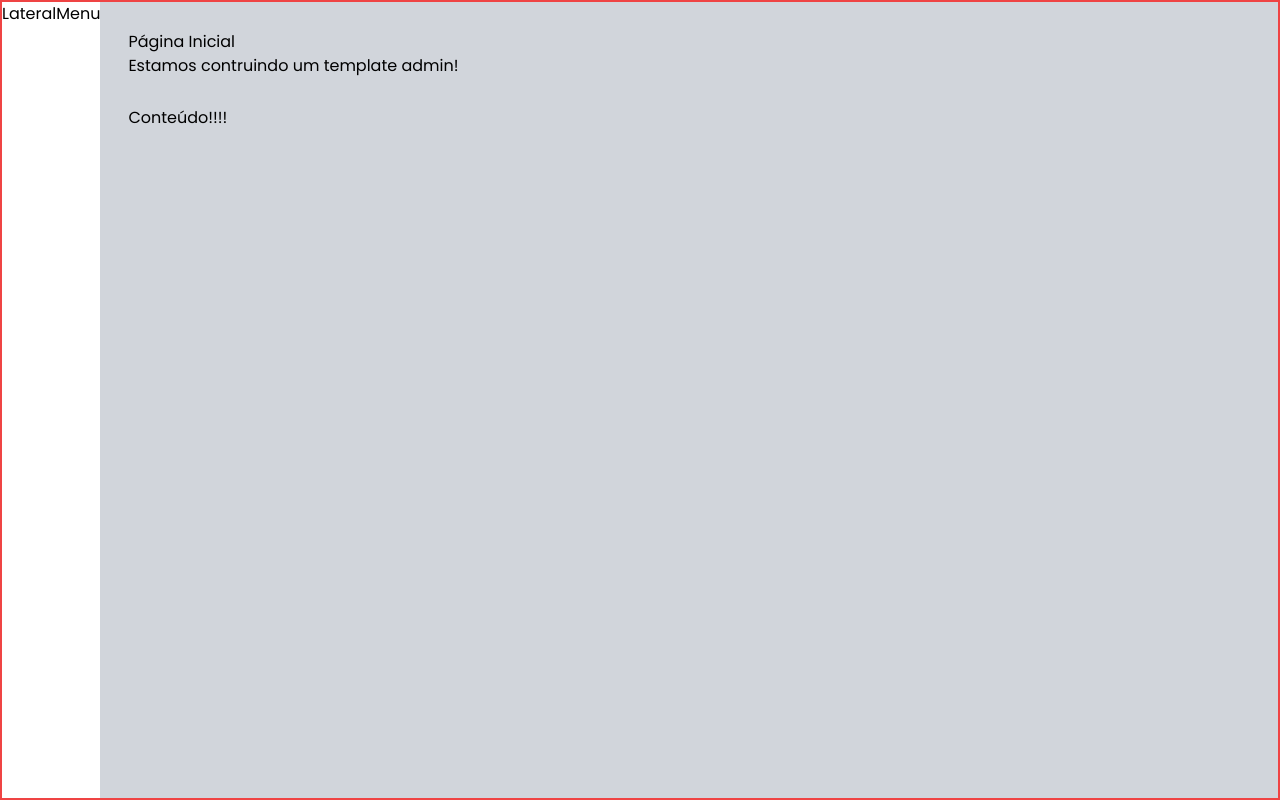
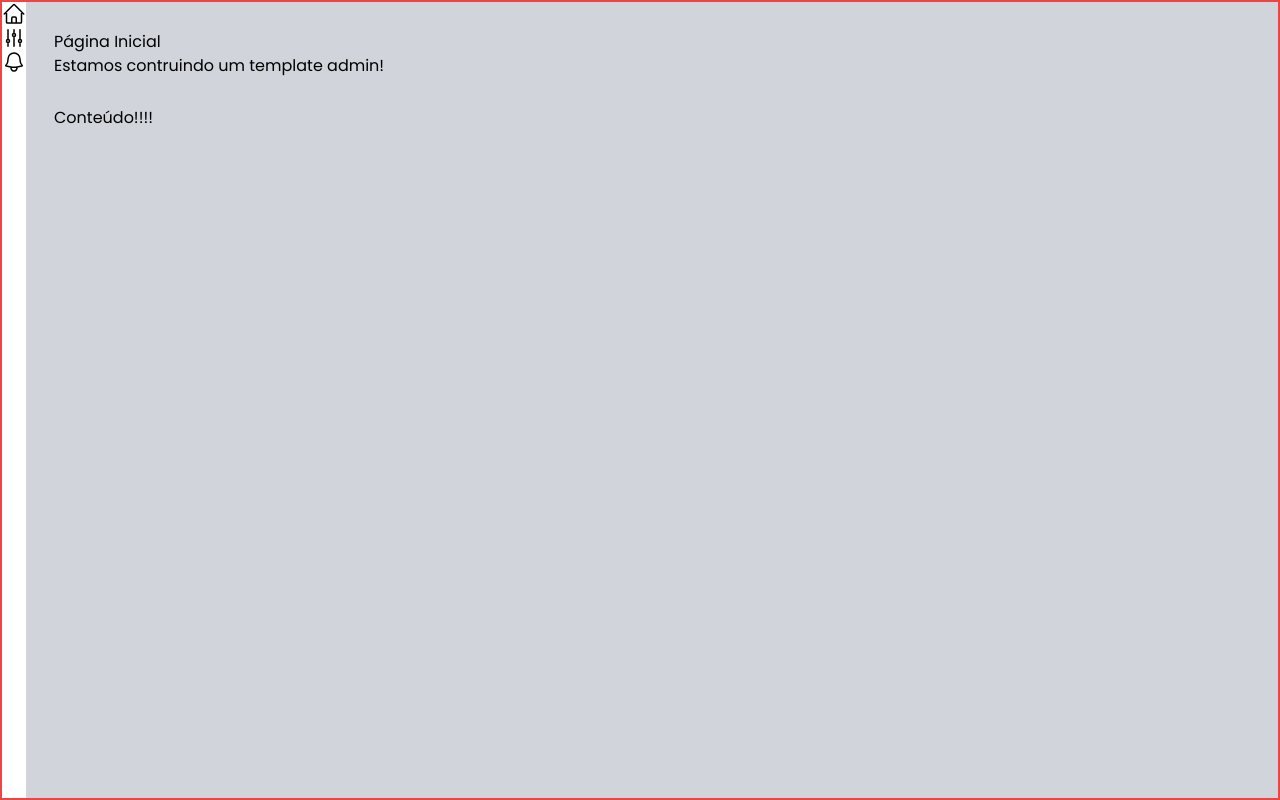
Before and after one commit to IagoMesquita/admin-template, a Next.js app: page / in a window 1280 px wide. Built offline with nearby package versions, Linux system fonts and the light colour scheme.

Commit message:
feat: Icons in LateralMenu

```diff
--- a/src/components/template/LateralMenu.tsx
+++ b/src/components/template/LateralMenu.tsx
@@ -1,8 +1,14 @@
+import { HomeIcon, AdjustmentsIcon, BellIcon } from "../icons";
+import ItemMenu from "./ItemMenu";
 
 export default function LateralMenu() {
   return (
     <aside>
-        <h1>LateralMenu</h1>
+      <ul>
+        <ItemMenu url="/" text="Iníco" icon={HomeIcon}/>
+        <ItemMenu url="/ajustes" text="Ajustes" icon={AdjustmentsIcon}/>
+        <ItemMenu url="/notificacoes" text="Notificações" icon={BellIcon}/>
+      </ul>
     </aside>
   )
 }
```
